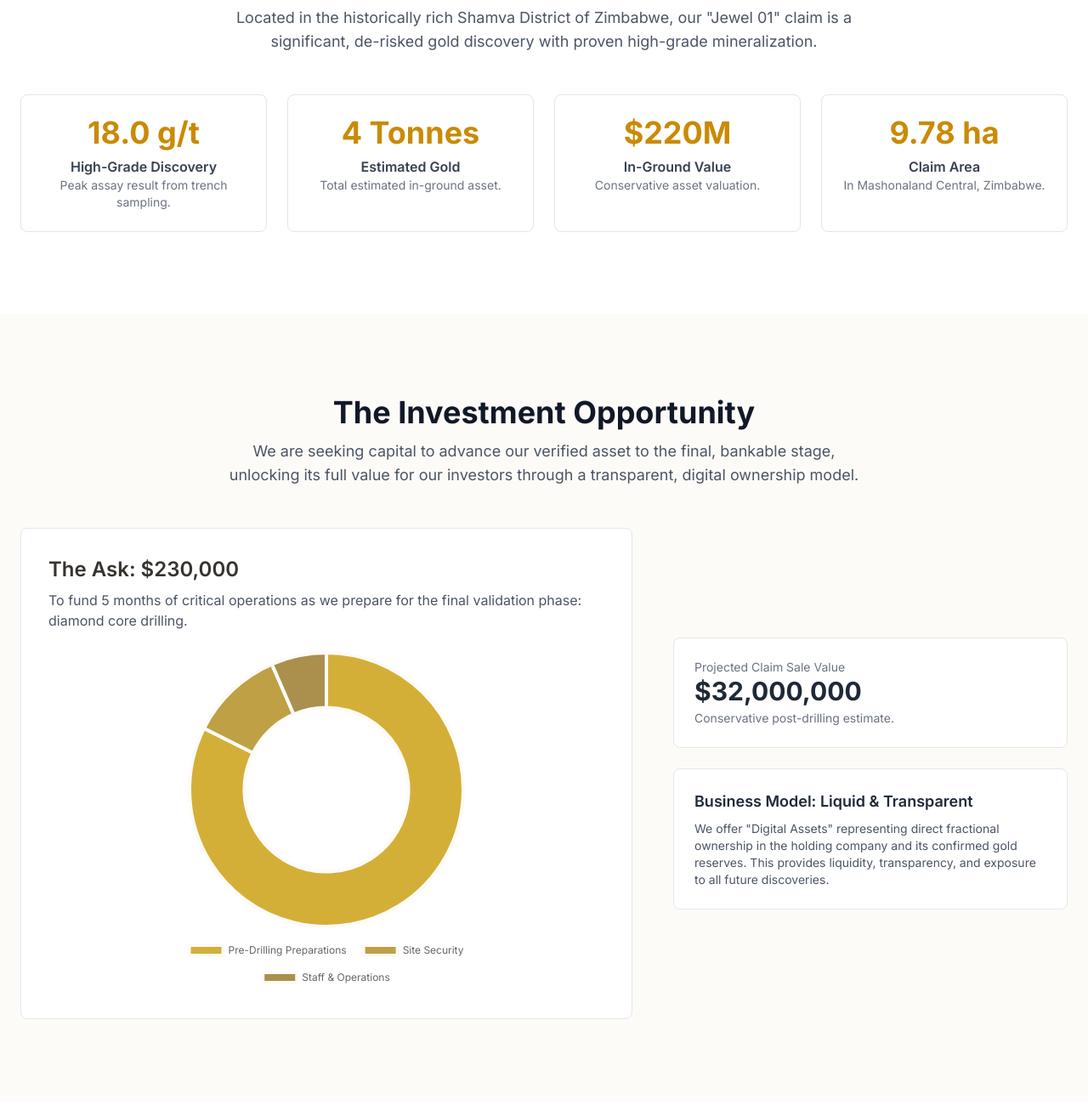
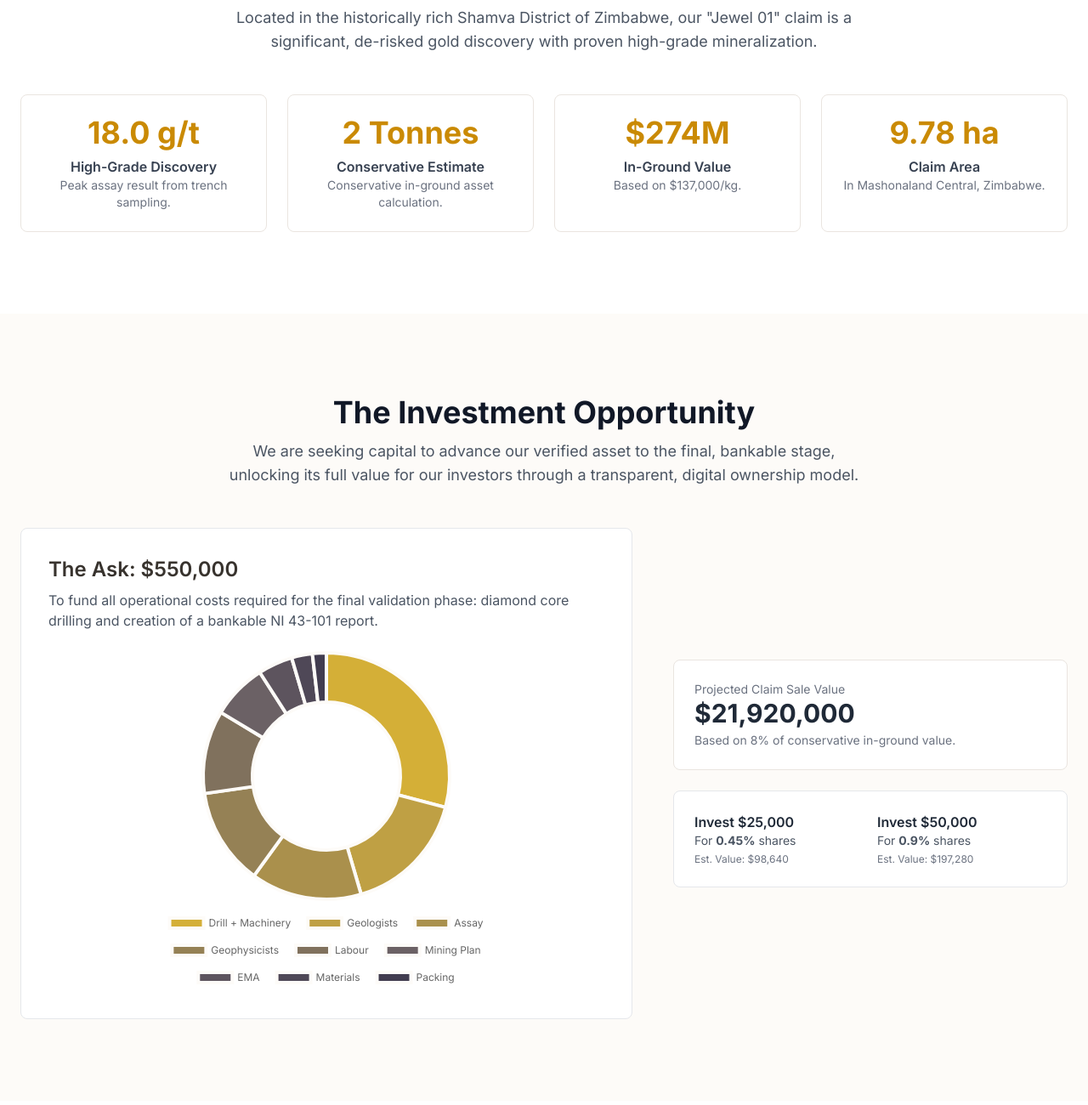
Before and after one commit to Rainresearch/alchemist1, a plain HTML site: page index.html in a window 1280 px wide. Shown: the part 1280-2580 px from the top of the page at 85% size. Drawn offline with nearby package versions, Linux system fonts and the light colour scheme.

Commit message:
Update index.html

```diff
--- a/index.html
+++ b/index.html
@@ -146,14 +146,14 @@
                         <p class="text-sm text-gray-500">Peak assay result from trench sampling.</p>
                     </div>
                      <div class="stat-card p-6 rounded-lg text-center">
-                        <p class="text-4xl font-bold text-yellow-600">4 Tonnes</p>
-                        <p class="mt-2 text-gray-700 font-semibold">Estimated Gold</p>
-                        <p class="text-sm text-gray-500">Total estimated in-ground asset.</p>
+                        <p class="text-4xl font-bold text-yellow-600">2 Tonnes</p>
+                        <p class="mt-2 text-gray-700 font-semibold">Conservative Estimate</p>
+                        <p class="text-sm text-gray-500">Conservative in-ground asset calculation.</p>
                     </div>
                     <div class="stat-card p-6 rounded-lg text-center">
-                        <p class="text-4xl font-bold text-yellow-600">$220M</p>
+                        <p class="text-4xl font-bold text-yellow-600">$274M</p>
                         <p class="mt-2 text-gray-700 font-semibold">In-Ground Value</p>
-                        <p class="text-sm text-gray-500">Conservative asset valuation.</p>
+                        <p class="text-sm text-gray-500">Based on $137,000/kg.</p>
                     </div>
                     <div class="stat-card p-6 rounded-lg text-center">
                         <p class="text-4xl font-bold text-yellow-600">9.78 ha</p>
@@ -172,8 +172,8 @@
                 </div>
                 <div class="grid lg:grid-cols-5 gap-8 md:gap-12 items-center">
                     <div class="lg:col-span-3 bg-white p-8 rounded-lg border border-gray-200">
-                        <h4 class="text-2xl font-semibold mb-2">The Ask: $230,000</h4>
-                        <p class="text-gray-600 mb-6">To fund 5 months of critical operations as we prepare for the final validation phase: diamond core drilling.</p>
+                        <h4 class="text-2xl font-semibold mb-2">The Ask: $550,000</h4>
+                        <p class="text-gray-600 mb-6">To fund all operational costs required for the final validation phase: diamond core drilling and creation of a bankable NI 43-101 report.</p>
                         <div class="chart-container">
                             <canvas id="fundsChart"></canvas>
                         </div>
@@ -181,12 +181,20 @@
                     <div class="lg:col-span-2 space-y-6">
                         <div class="stat-card p-6 rounded-lg">
                              <p class="text-gray-500 text-sm">Projected Claim Sale Value</p>
-                            <p class="text-3xl font-bold text-gray-800">$32,000,000</p>
-                            <p class="text-gray-500 text-sm mt-1">Conservative post-drilling estimate.</p>
+                            <p class="text-3xl font-bold text-gray-800">$21,920,000</p>
+                            <p class="text-gray-500 text-sm mt-1">Based on 8% of conservative in-ground value.</p>
                         </div>
-                         <div class="bg-white p-6 rounded-lg border border-gray-200">
-                            <h5 class="text-lg font-semibold text-gray-800 mb-2">Business Model: Liquid & Transparent</h5>
-                            <p class="text-gray-600 text-sm">We offer "Digital Assets" representing direct fractional ownership in the holding company and its confirmed gold reserves. This provides liquidity, transparency, and exposure to all future discoveries.</p>
+                         <div class="bg-white p-6 rounded-lg border border-gray-200 grid grid-cols-2 gap-4">
+                            <div>
+                                <h5 class="font-semibold text-gray-800">Invest $25,000</h5>
+                                <p class="text-sm text-gray-600">For <span class="font-bold">0.45%</span> shares</p>
+                                <p class="text-xs text-gray-500 mt-1">Est. Value: $98,640</p>
+                            </div>
+                            <div>
+                                <h5 class="font-semibold text-gray-800">Invest $50,000</h5>
+                                <p class="text-sm text-gray-600">For <span class="font-bold">0.9%</span> shares</p>
+                                <p class="text-xs text-gray-500 mt-1">Est. Value: $197,280</p>
+                            </div>
                         </div>
                     </div>
                 </div>
@@ -215,17 +223,17 @@
                         <div class="mb-8 relative timeline-item current">
                             <h4 class="text-xl font-semibold text-gray-800">Phase 3: Secure Funding</h4>
                             <p class="text-gray-500">Status: <span class="font-semibold text-yellow-600">Current Stage</span></p>
-                            <p class="mt-1 text-gray-600">Seeking $230,000 to fund 5 months of pre-drilling operations.</p>
+                            <p class="mt-1 text-gray-600">Seeking $550,000 to fund the final validation phase operations.</p>
                         </div>
                          <div class="mb-8 relative timeline-item">
-                            <h4 class="text-xl font-semibold text-gray-800">Phase 4: Diamond Core Drilling</h4>
+                            <h4 class="text-xl font-semibold text-gray-800">Phase 4: Diamond Core Drilling & NI 43-101</h4>
                             <p class="text-gray-500">Status: <span class="font-semibold text-gray-600">Upcoming</span></p>
-                            <p class="mt-1 text-gray-600">Drill 6 holes to produce a bankable, NI 43-101 compliant resource estimation.</p>
+                            <p class="mt-1 text-gray-600">Drill 6 holes to produce a bankable, NI 43-101 compliant resource estimation report.</p>
                         </div>
                          <div class="relative timeline-item">
                             <h4 class="text-xl font-semibold text-gray-800">Phase 5: Unlock Value</h4>
                             <p class="text-gray-500">Status: <span class="font-semibold text-gray-600">Upcoming</span></p>
-                            <p class="mt-1 text-gray-600">Execute a sale of the verified claim or secure financing for full-scale mining operations.</p>
+                            <p class="mt-1 text-gray-600">Execute a sale of the verified claim to a major mining company.</p>
                         </div>
                     </div>
                 </div>
@@ -265,11 +273,17 @@
     <script>
         document.addEventListener('DOMContentLoaded', () => {
             const fundsData = {
-                labels: ['Pre-Drilling Preparations', 'Site Security', 'Staff & Operations'],
+                labels: ['Drill + Machinery', 'Geologists', 'Assay', 'Geophysicists', 'Labour', 'Mining Plan', 'EMA', 'Materials', 'Packing'],
                 datasets: [{
-                    data: [189500, 25500, 15000],
-                    backgroundColor: ['#D4AF37', '#BFA044', '#AA904C'],
-                    hoverBackgroundColor: ['#C09E2E', '#AD8F3A', '#998142'],
+                    data: [160000, 90000, 80000, 70000, 60000, 40000, 25000, 15000, 10000],
+                    backgroundColor: [
+                        '#D4AF37', '#BFA044', '#AA904C', '#958155',
+                        '#80715D', '#6B6165', '#5D545E', '#4F4857', '#413C4F'
+                    ],
+                    hoverBackgroundColor: [
+                        '#C09E2E', '#AD8F3A', '#998142', '#81724B',
+                        '#6C6254', '#5A5255', '#4E4650', '#423C4A', '#343040'
+                    ],
                     borderColor: '#FDFBF8',
                     borderWidth: 4,
                 }]
```
